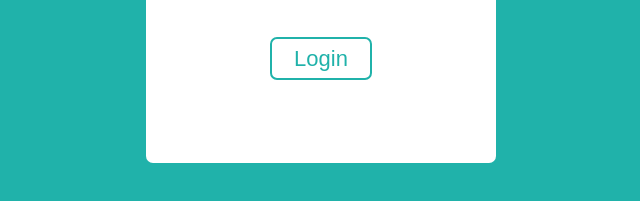
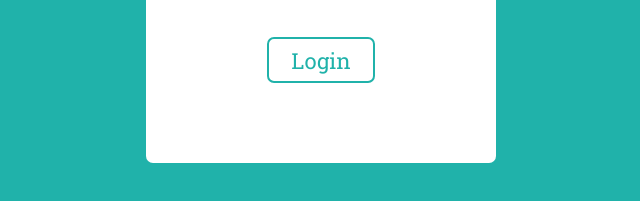
Before and after one commit to rxfaelll/Pretty-Form-Animation, a plain HTML site: page index.html in a window 1280 px wide. Shown: the part 387-588 px from the top of the page, 319-959 px from the left. Drawn offline with Linux system fonts and the light colour scheme.

Commit message:
Changing submit button text font

```diff
--- a/css/main.css
+++ b/css/main.css
@@ -56,6 +56,7 @@ label{
 
     font-size: 22px;
     color: lightseagreen;
+    font-family: 'Roboto Slab', serif;
 
     border: 2px solid lightseagreen;
     border-radius: 7px;
```
